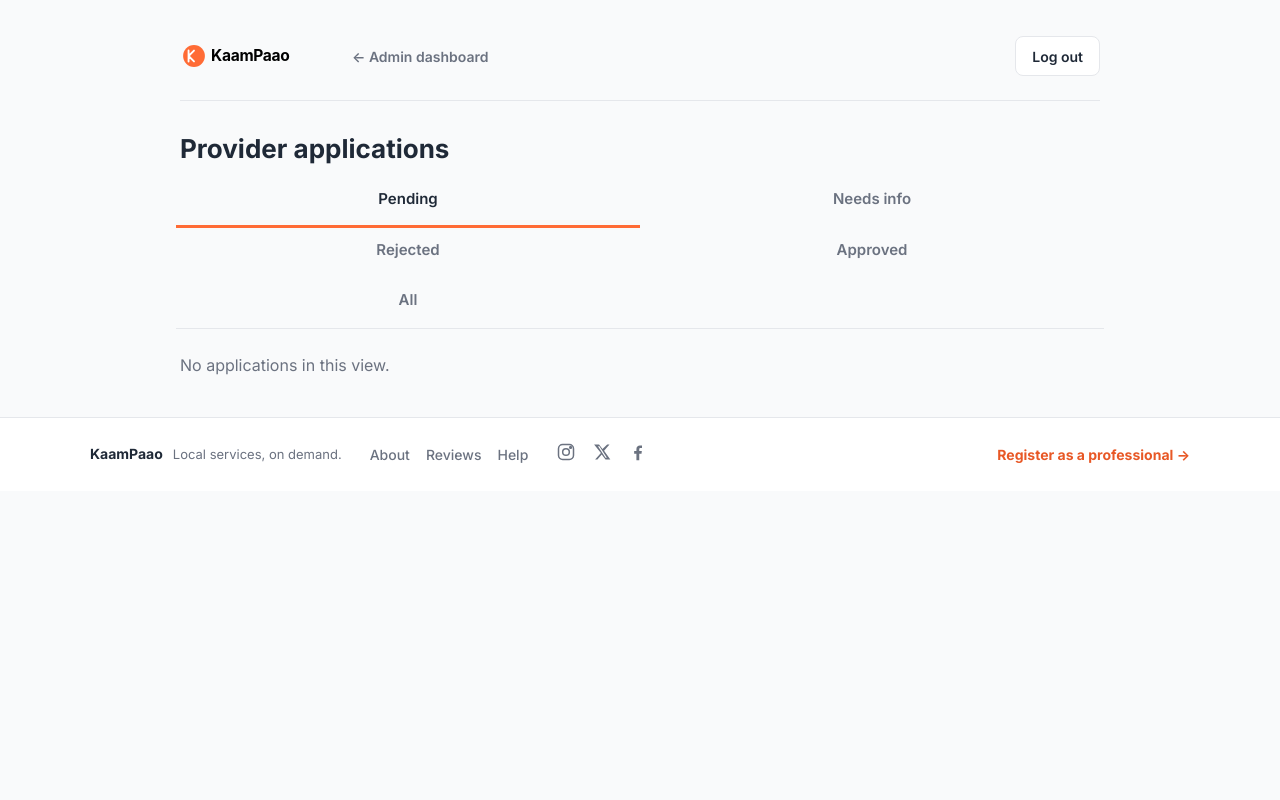
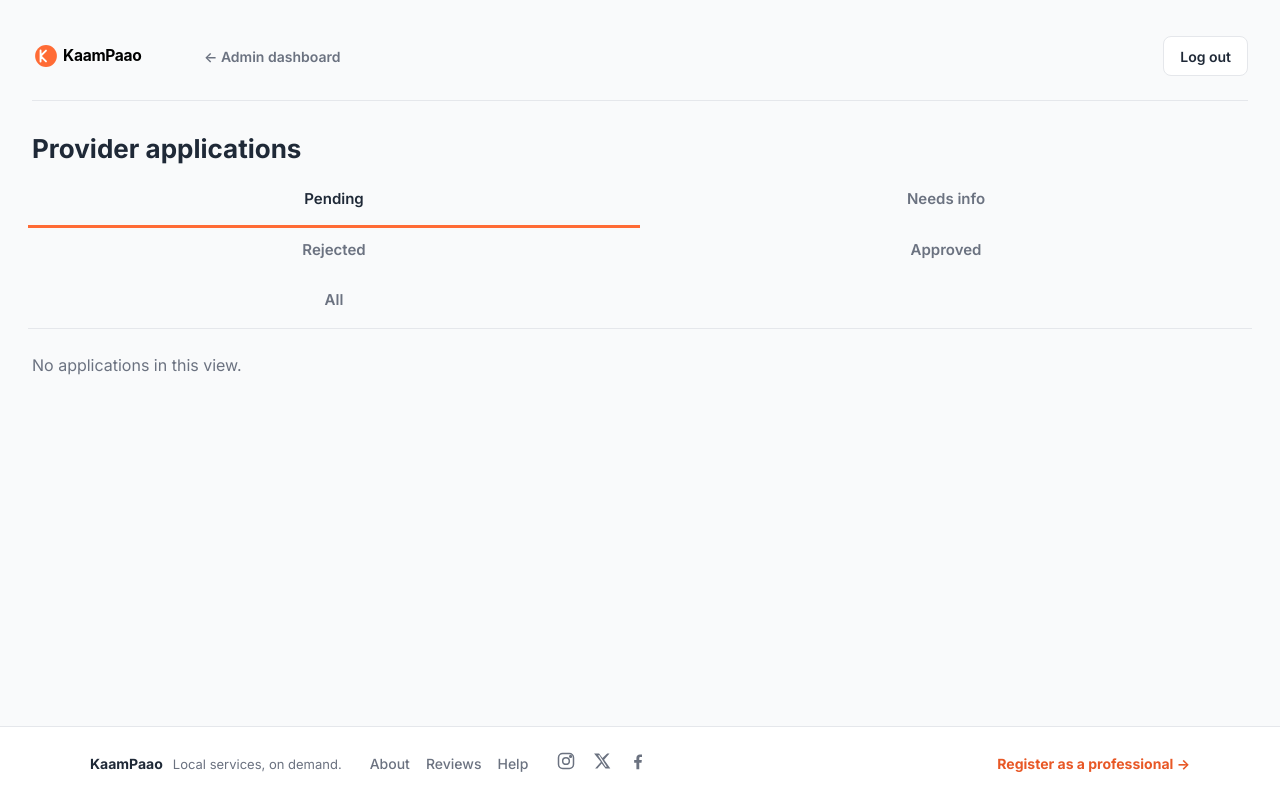
Before and after one commit to pratishtha919/KaamPaao, a Flask app: page /admin/providers in a window 1280 px wide. Run offline with Flask 3, Linux system fonts and the light colour scheme; the visitor is signed in with stand-in values (Sample User, id 1); data comes from the database, SQL or seed files in the repository; data that the repository does not hold is empty; some libraries are stand-ins or nearby versions.

Commit message:
Update style.css

```diff
--- a/static/css/styles.css
+++ b/static/css/styles.css
@@ -31,6 +31,10 @@ html, body { height: 100%; }
 
 body {
     margin: 0;
+    min-height: 100vh;
+    min-height: 100dvh;
+    display: flex;
+    flex-direction: column;
     font-family: var(--font-sans);
     font-size: 16px;
     line-height: 1.5;
@@ -39,6 +43,9 @@ body {
     -webkit-font-smoothing: antialiased;
     text-rendering: optimizeLegibility;
 }
+
+main#main { flex: 1 0 auto; width: 100%; }
+.site-footer { flex: 0 0 auto; }
 
 img { max-width: 100%; display: block; }
 a { color: var(--brand-deep); }
@@ -488,9 +495,11 @@ a:hover { color: var(--brand); }
 /* --- Dashboard --- */
 .dashboard-page { background: var(--surface); }
 .dashboard {
-    max-width: 960px;
-    margin: 0 auto;
-    padding: 24px 20px;
+    width: 100%;
+    padding: 24px 32px;
+}
+@media (max-width: 640px) {
+    .dashboard { padding: 20px 16px; }
 }
 .dashboard-header {
     display: flex;
@@ -706,9 +715,12 @@ a:hover { color: var(--brand); }
 /* --- Provider / admin shells --- */
 .provider-shell,
 .admin-shell {
-    max-width: 960px;
-    margin: 0 auto;
-    padding: 24px 20px;
+    width: 100%;
+    padding: 24px 32px;
+}
+@media (max-width: 640px) {
+    .provider-shell,
+    .admin-shell { padding: 20px 16px; }
 }
 .provider-header,
 .admin-header {
```
